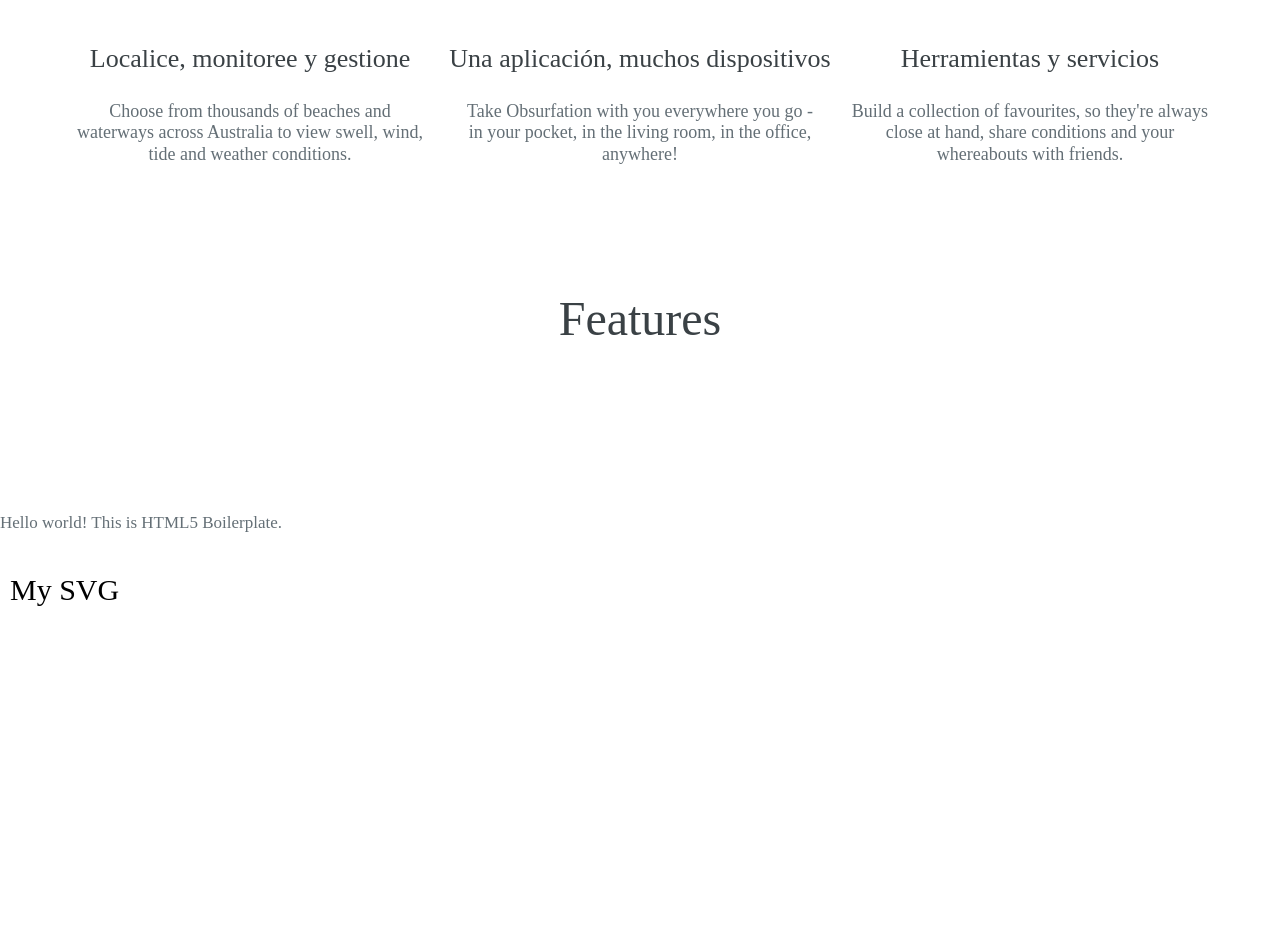
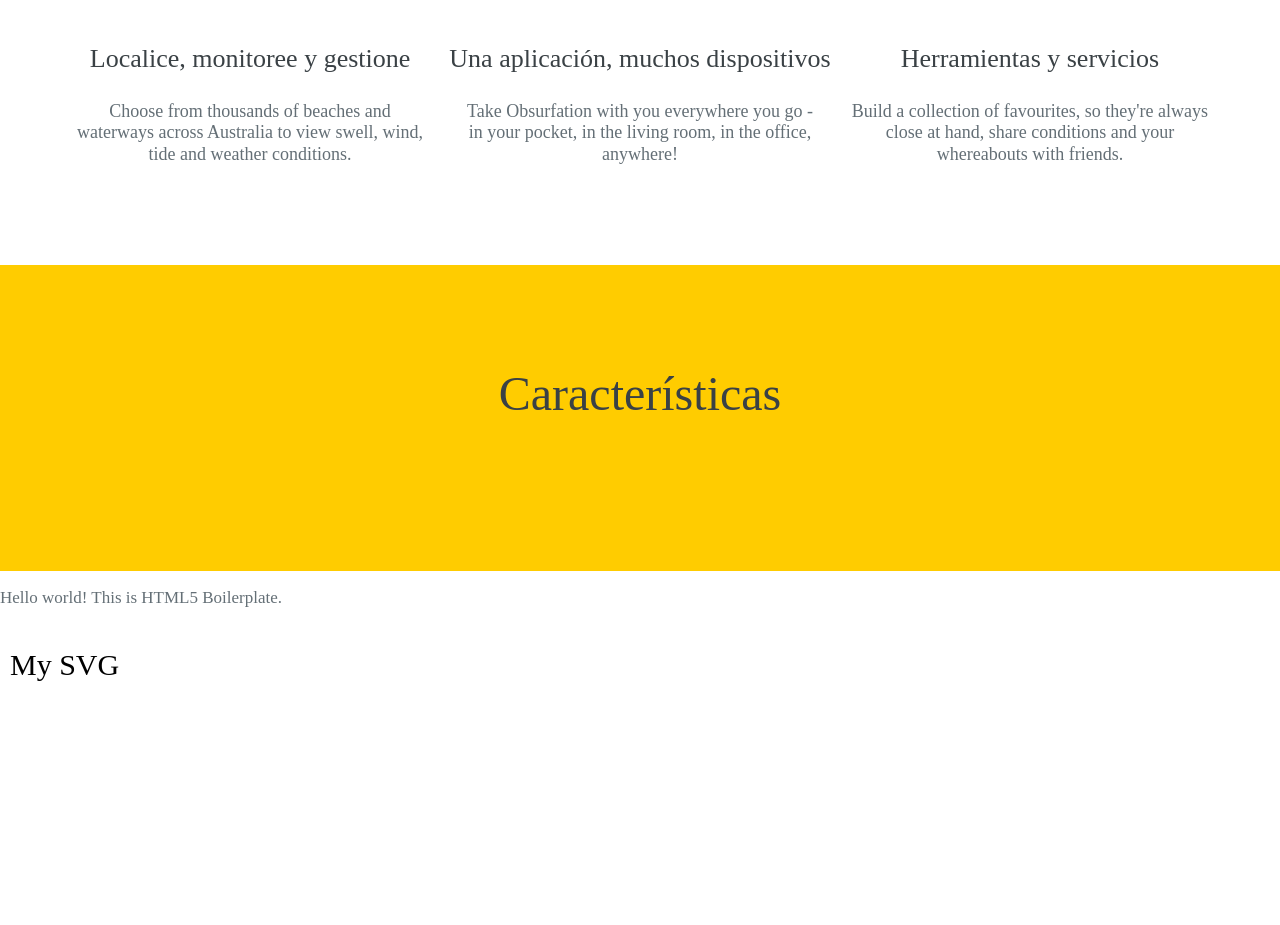
Before and after one commit to jolth/websiteRasTree, a Python web app: template templates/index.html in a window 1280 px wide. Shown: the part 1035-1960 px from the top of the page. Before the commit the page ends 1641 px from the top, so only its background shows below. Run offline with Jinja, Linux system fonts and the light colour scheme; the template is opened without the code that fills it, so the values that code supplies are empty; some libraries are stand-ins or nearby versions; some web fonts are replaced.

Commit message:
update features

```diff
--- a/code.py
+++ b/code.py
@@ -3,6 +3,8 @@
 import urls
 import view
 
+
+web.config.debug = True # False # Producción
 
 app = web.application(urls.urls, globals())
 
--- a/static/css/main.css
+++ b/static/css/main.css
@@ -278,7 +278,7 @@
 
 #overview {
     background: #fff;
-    padding: 100px 0 25px;
+    padding: 100px 0;
     text-align: center;
     position: relative;
     z-index: 2;
@@ -346,6 +346,8 @@
 #features {
 padding: 100px 0;
 font-size: 16px;
+
+background-color: rgb(255, 204, 0);
 }
 
 h2 {
--- a/static/js/main.js
+++ b/static/js/main.js
@@ -46,10 +46,11 @@
 // jQuery
 $(document).ready(function() {
 
-        $('#header a').on('click', function(){
+        $('#header a.scroll').on('click', function(){
         //var h = $('#header').outerHeight();
             var link = this;
-            console.log(link.hash);
+            //console.log(link.hash > " ");
+            //console.log(link);
             $.smoothScroll({
                 //offset: -h,
                 offset: 0,
--- a/templates/index.html
+++ b/templates/index.html
@@ -42,7 +42,7 @@
     <li><a href="/website/#about" class="scroll">Contactenos</a></li>
     <li><a href="/app" class="launch">Iniciar Web App</a></li> -->
     <li><a href="#overview" class="scroll">Sistema</a></li>
-    <li><a href="#features" class="scroll">Caracteristicas</a></li>
+    <li><a href="#features" class="scroll">Características</a></li>
     <li><a href="#about" class="scroll">Contactenos</a></li>
     <li><a href="/app" class="launch">Iniciar Web App</a></li>
    </ul>
@@ -94,7 +94,7 @@
 
  <div id="features">
   <div class="inner">
-   <h2>Features</h2>
+   <h2>Características</h2>
   </div>
  </div> <!-- /features -->
 
--- a/templates/notfound.html
+++ b/templates/notfound.html
@@ -158,7 +158,7 @@
                 <!--<li>a mistyped address</li>
                 <li>an out-of-date link</li>-->
                 <li>una dirección mal escrita</li>
-                <li>un enlace fuera de la fecha</li>
+                <li>un enlace roto</li>
             </ul>
             <script>
                 var GOOG_FIXURL_LANG = (navigator.language || '').slice(0,2),GOOG_FIXURL_SITE = location.host;
```
